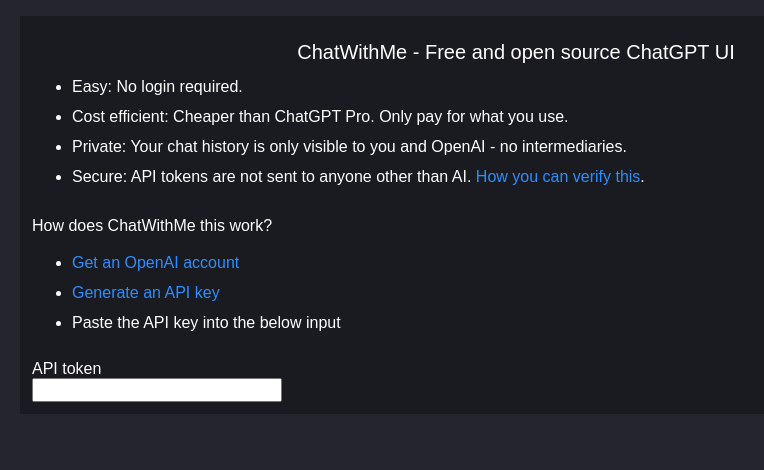
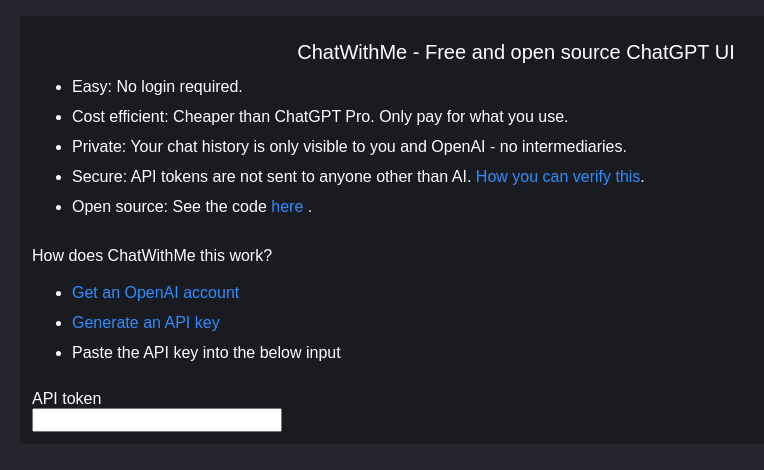
Before and after one commit to kierangilliam/chatwithme.chat, a SvelteKit app: page / in a window 1280 px wide. Shown: the top 470 px of the page, without its empty margins (124-888 px from the left). Built offline with nearby package versions, Linux system fonts and the light colour scheme.

Commit message:
add link to repo on homepage

```diff
--- a/src/routes/+page.svelte
+++ b/src/routes/+page.svelte
@@ -94,6 +94,17 @@
 				<li>
 					Secure: API tokens are not sent to anyone other than AI.
 					<a href="/security"> How you can verify this</a>.
+				</li>
+
+				<li>
+					Open source: See the code
+					<a
+						href="https://github.com/kierangilliam/chatwithme.chat"
+						target="_blank"
+						rel="noreferrer"
+					>
+						here
+					</a>.
 				</li>
 			</ul>
 		</section>
```
